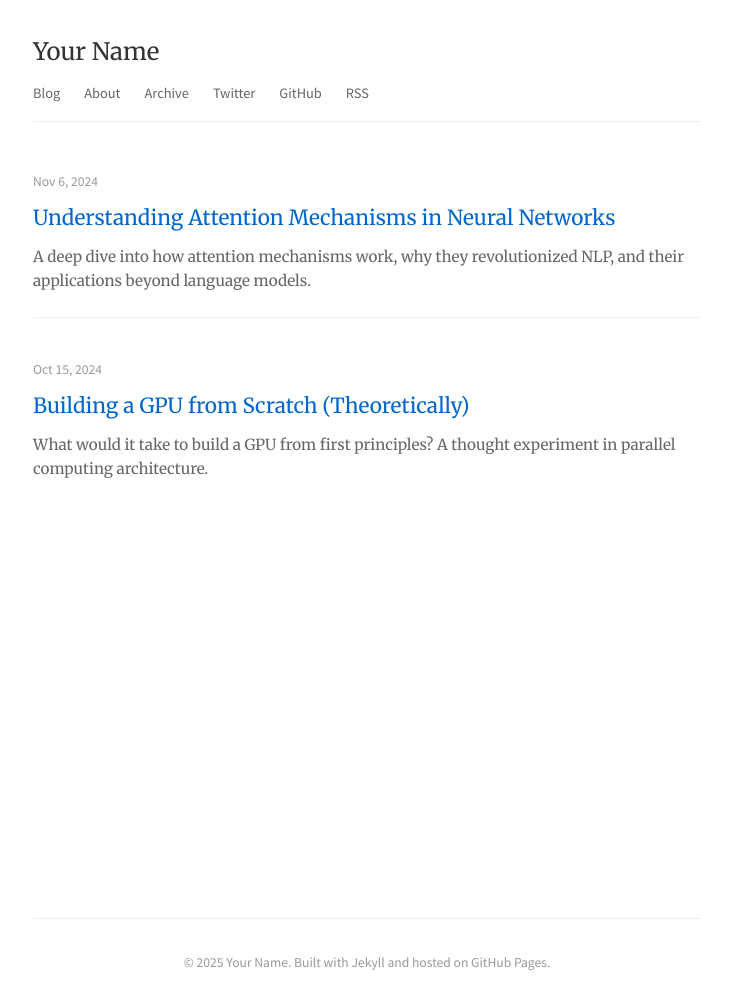
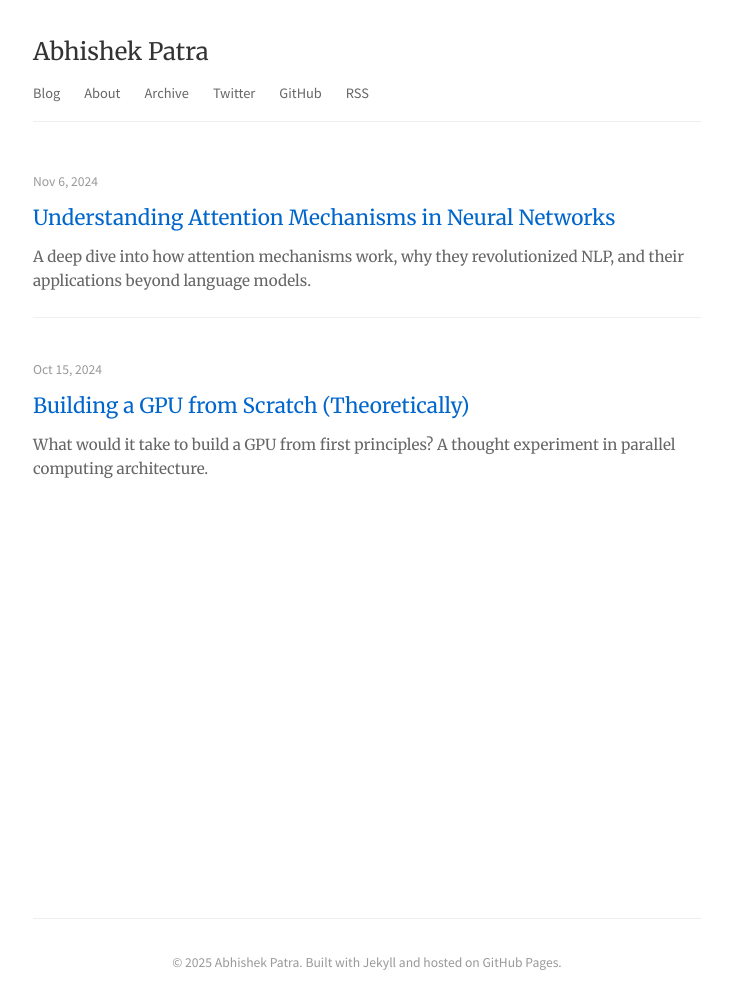
Before and after one commit to abhishek28597/abhishekpatra.github.io, a Jekyll site: the page built from index.html, in a window 1280 px wide. Shown: the whole page, without its empty margins (273-1005 px from the left). Built offline with Jekyll 4.4.1, drawn with Linux system fonts in a browser that asks for light colours; nearby versions of some CDN libraries; the list of posts is cut into pages by our own code.

```diff
--- a/_config.yml
+++ b/_config.yml
@@ -1,18 +1,17 @@
 # Site settings
-title: Your Name
-email: your-email@domain.com
+title: Abhishek Patra
+email: abhisheksaddress@gmail.com
 description: > # this means to ignore newlines until "baseurl:"
-  Personal blog about AI, machine learning, and technology.
+  Personal blog about Life, AI and engineering.
 baseurl: "/abhishekpatra.github.io" # the subpath of your site, e.g. /blog
 url: "https://abhishek28597.github.io" # your site's URL
-twitter_username: yourtwitter
-github_username:  yourgithub
+twitter_username: abhi20285
+github_username:  abhishek28597
 
 # Build settings
 markdown: kramdown
 highlighter: rouge
 
-# Permalink structure - same as Karpathy's
 permalink: /:year/:month/:day/:title/
 
 # Pagination
```
